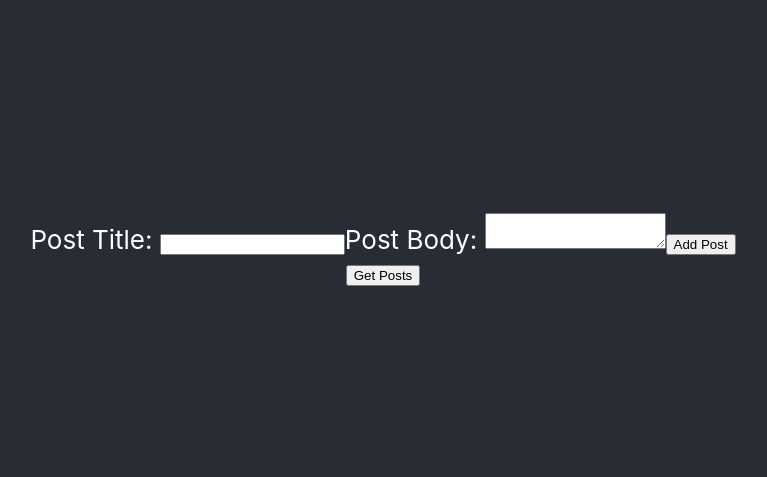
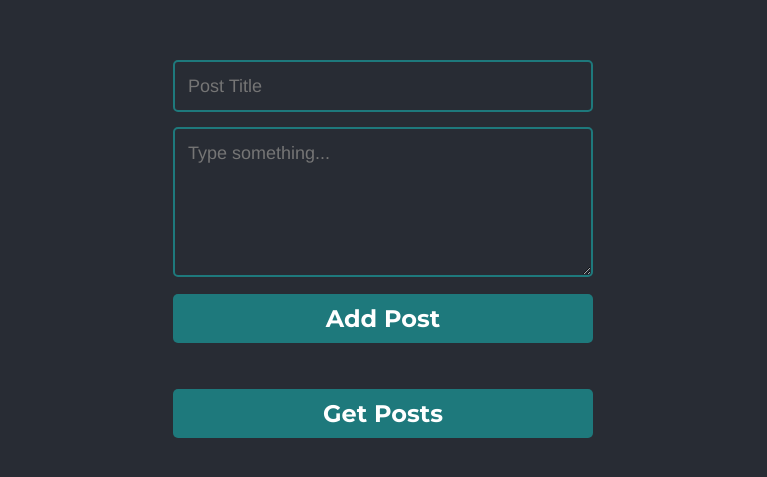
Before and after one commit to YAOdat/401-whiteboard-frontend, a React (Create React App) app: page / in a window 1280 px wide. Shown: the part 151-628 px from the top of the page, without its empty margins (257-1024 px from the left). Built offline with nearby package versions, Linux system fonts and the light colour scheme.

Commit message:
added style

```diff
--- a/src/components/Add-post-form.js
+++ b/src/components/Add-post-form.js
@@ -46,10 +46,7 @@ export default function AddPost() {
         await axios.post(`http://localhost:3001/comment/${newCommentPostID}`, commentData)
         showPostComments(newCommentPostID)
 
-
-
     }
-
 
 
     const showPostComments = async (id) => {
@@ -57,9 +54,7 @@ export default function AddPost() {
         let response = [await axios.get(`http://localhost:3001/post/${id}`)];
         let comments = response[0].data.CommentTables;
         let array = [];
-        console.log(comments)
 
-        console.log(comments[0].postID, 'line 54')
         setPostCommentID(comments[0].postID)
         for (let i = 0; i < comments.length; i++) {
             if (comments[i].postID == id) {
@@ -69,19 +64,13 @@ export default function AddPost() {
 
         setRenderComments(array)
 
-
-
     }
-
 
     return (
         <div className="App">
             <form onSubmit={addPost}>
-                <label htmlFor="">Post Title: </label>
-                <input type="text" name='postTitle' />
-
-                <label htmlFor="">Post Body: </label>
-                <textarea type="text" name='postBody' />
+                <input type="text" name='postTitle' className="post-title" placeholder="Post Title"/>
+                <textarea type="text" name='postBody' className="post-title" placeholder="Type something..." />
 
                 <input type="submit" value="Add Post" />
             </form>
@@ -102,9 +91,10 @@ export default function AddPost() {
 
 
                             {/* <p>{console.log(post, 'posttt')}</p> */}
-                            <button onClick={() => deletePost(post.id)}> Delete Post </button>
-                            <button onClick={() => showPostComments(post.id)}> Show Comments </button>
-
+                            <div className="buttons-carrier">
+                            <button onClick={() => deletePost(post.id)} className='secondary-buttons'> Delete Post </button>
+                            <button onClick={() => showPostComments(post.id)} className='secondary-buttons'> Show Comments </button>
+                            </div>
                             { post.id == postCommentID &&
                                 renderComments.map((comment, idx) => {
                                     return (
@@ -121,7 +111,7 @@ export default function AddPost() {
                             <form onSubmit={createComment} >
                                 <textarea type='text' name="comment" />
                                 <input value={post.id} hidden name= 'postID' />
-                                <button type="submit"> Add a comment</button>
+                                <button type="submit" className="comment-button"> Add a comment</button>
                             </form>
                         </div>
 
@@ -133,8 +123,3 @@ export default function AddPost() {
     );
 
 }
-
-
-
-// {renderComments.map((comment, idx)
-//     return( <p>{comment.commentBody}</p>) )}
--- a/src/components/posts.css
+++ b/src/components/posts.css
@@ -1,3 +1,79 @@
+@import url(https://fonts.googleapis.com/css?family=Montserrat:400,700);
+
 .post-box {
-    border: solid 3px white;
+    border: solid 3px #1e797c;
 }
+
+
+
+body { background:rgb(30,30,40); }
+form { max-width:420px; margin:50px auto; }
+
+.post-title {
+  color:white;
+  font-family: Helvetica, Arial, sans-serif;
+  font-weight:500;
+  font-size: 18px;
+  border-radius: 5px;
+  line-height: 22px;
+  background-color: transparent;
+  border:2px solid #1e797c;
+  transition: all 0.3s;
+  padding: 13px;
+  margin-bottom: 15px;
+  width:100%;
+  box-sizing: border-box;
+  outline:0;
+}
+
+.post-title :focus { border:2px solid #CC4949; }
+
+textarea {
+  height: 150px;
+  width: 100%;
+  font-size: 25px;
+  line-height: 150%;
+  resize:vertical;
+  background-color: transparent;
+  border:2px solid #1e797c;
+  color: beige;
+}
+
+[type="submit"] {
+  font-family: 'Montserrat', Arial, Helvetica, sans-serif;
+  width: 100%;
+  background:#1e797c;
+  border-radius:5px;
+  border:0;
+  cursor:pointer;
+  color:white;
+  font-size:24px;
+  padding-top:10px;
+  padding-bottom:10px;
+  transition: all 0.5s;
+  margin-top:-4px;
+  font-weight:700;
+}
+[type="submit"]:hover { background:#28a1a5; }
+
+.comment-button {
+    background:#1e797c;
+    width: 80%;
+
+}
+
+
+.secondary-buttons {
+    color: white;
+    background:#CC4949;
+    border: none;
+    margin-left: 10px;
+    padding: 10px;
+    border-radius: 5px;
+
+}
+
+
+.secondary-buttons:hover {
+    background-color: #f72323;
+}
```
